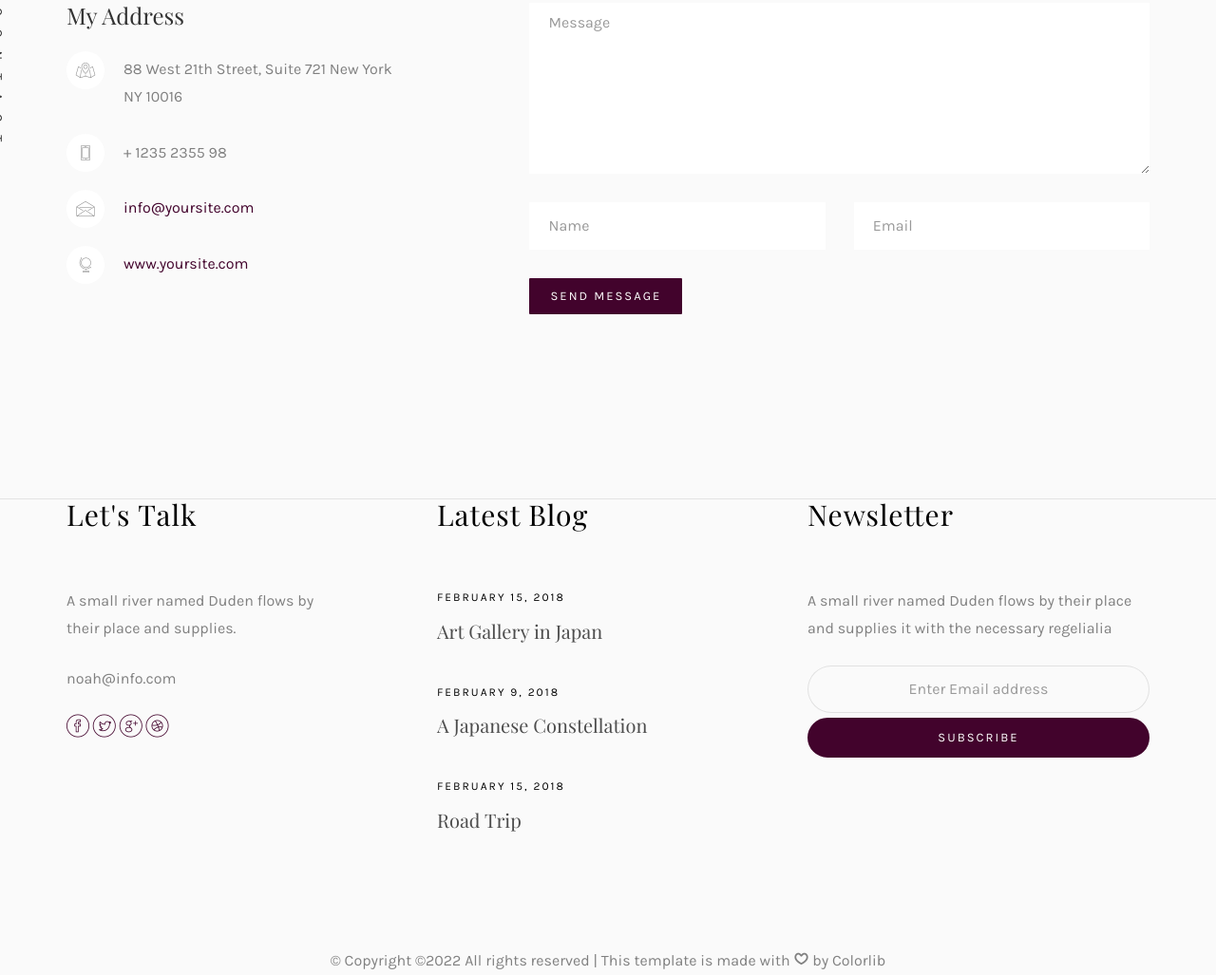
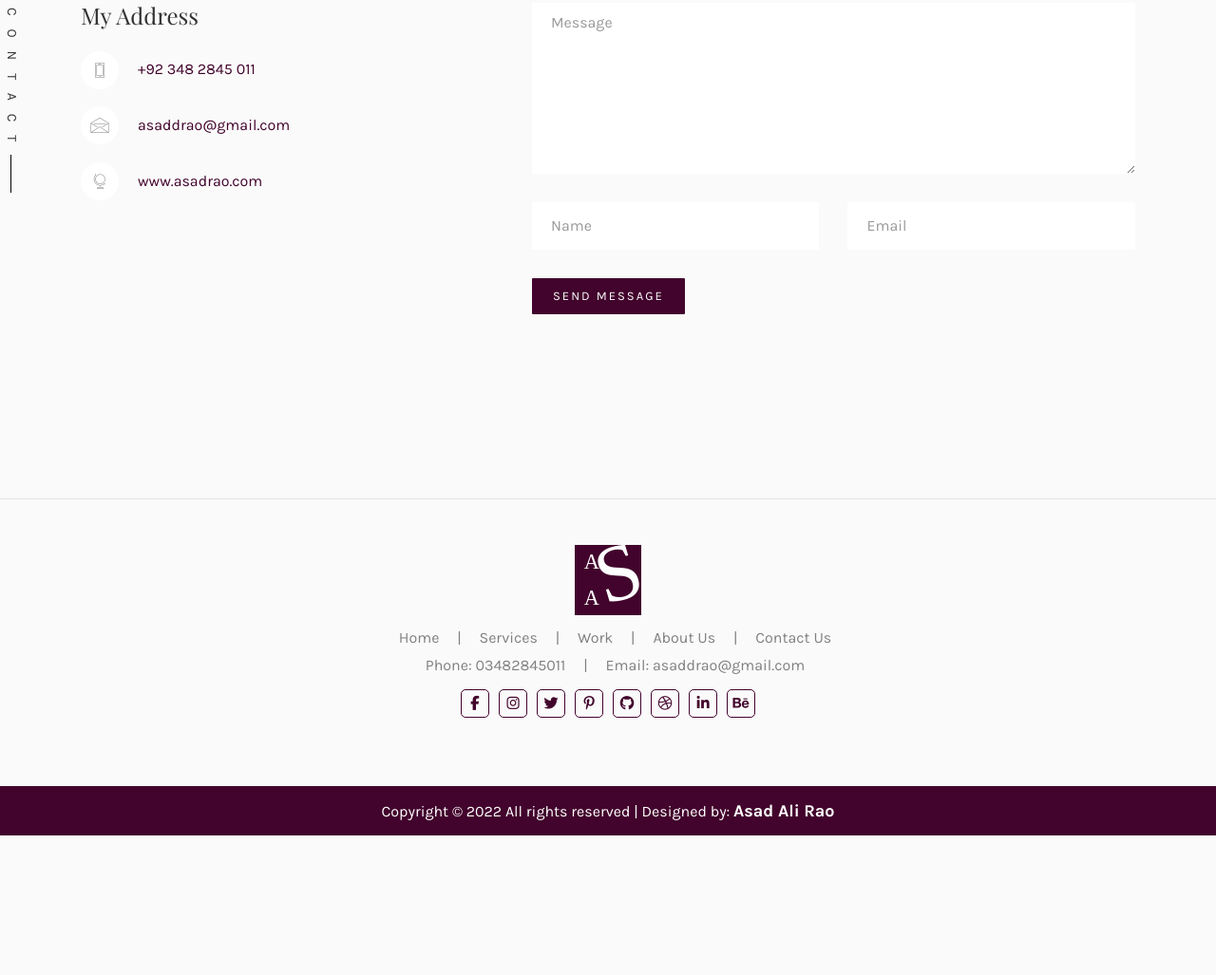
Before and after one commit to Asaddrao/asadrao, a plain HTML site: page contact.html in a window 1280 px wide. Shown: the part 275-1302 px from the top of the page at 95% size. After the commit the page ends 1155 px from the top, so only its background shows below. Drawn offline with nearby package versions, Linux system fonts and the light colour scheme; files whose address does not match are found by name; a web font is replaced by a local one.

Commit message:
contact update

```diff
--- a/contact.html
+++ b/contact.html
@@ -3,7 +3,7 @@
 	<head>
 	<meta charset="utf-8">
 	<meta http-equiv="X-UA-Compatible" content="IE=edge">
-	<title>Noah Template</title>
+	<title>Asad Rao</title>
 	<meta name="viewport" content="width=device-width, initial-scale=1">
 	<meta name="description" content="" />
 	<meta name="keywords" content="" />
@@ -30,6 +30,7 @@
 	<link rel="stylesheet" href="css/animate.css">
 	<!-- Icomoon Icon Fonts-->
 	<link rel="stylesheet" href="css/icomoon.css">
+	<link rel="stylesheet" href="https://cdn.jsdelivr.net/npm/bootstrap@5.2.1/dist/css/bootstrap.min.css">
 	<!-- Bootstrap  -->
 	<link rel="stylesheet" href="css/bootstrap.css">
 	<!-- Owl Carousel -->
@@ -55,7 +56,7 @@
 		<a href="#" class="js-colorlib-nav-toggle colorlib-nav-toggle active"><i></i></a>
 		<div class="js-fullheight colorlib-table">
 			<div class="colorlib-table-cell js-fullheight">
-				<div class="row">
+				<div class="row d-none">
 					<div class="col-md-12">
 						<div class="form-group">
 							<input type="text" class="form-control" id="search" placeholder="Enter any key to search...">
@@ -66,16 +67,16 @@
 				<div class="row">
 					<div class="col-md-12">
 						<ul>
-							<li><a href="index.html">Home</a></li>
+							<li class="active"><a href="index.html">Home</a></li>
 							<li><a href="services.html">Services</a></li>
 							<li><a href="work.html">Work</a></li>
 							<li><a href="blog.html">Blog</a></li>
 							<li><a href="about.html">About</a></li>
-							<li class="active"><a href="contact.html">Contact</a></li>
+							<li><a href="contact.html">Contact</a></li>
 						</ul>
 					</div>
 				</div>
-				<div class="row">
+				<div class="row d-none">
 					<div class="col-md-12">
 						<h2 class="head-title">Works</h2>
 						<a href="images/work-1.jpg" class="gallery image-popup-link text-center" style="background-image: url(images/work-1.jpg);">
@@ -101,9 +102,10 @@
 			<div class="container">
 				<div class="row">
 					<div class="col-md-12">
-						<div class="colorlib-navbar-brand">
-							<a class="colorlib-logo" href="index.html"><span>No</span><span>ah</span></a>
-						</div>
+						<img class="img-fluid" src="images/logo.svg" alt="Asad Ali Rao" width="70">
+						<!-- <div class="colorlib-navbar-brand">
+							<a class="colorlib-logo" href="index.html"><span>As</span><span>ad</span></a>
+						</div> -->
 						<a href="#" class="js-colorlib-nav-toggle colorlib-nav-toggle"><i></i></a>
 					</div>
 				</div>
@@ -134,10 +136,10 @@
 							<div class="col-md-4 animate-box">
 								<h3>My Address</h3>
 								<ul class="contact-info">
-									<li><span><i class="icon-map5"></i></span>88 West 21th Street, Suite 721 New York NY 10016</li>
-									<li><span><i class="icon-phone4"></i></span>+ 1235 2355 98</li>
-									<li><span><i class="icon-envelope2"></i></span><a href="#">info@yoursite.com</a></li>
-									<li><span><i class="icon-globe3"></i></span><a href="#">www.yoursite.com</a></li>
+									<!-- <li><span><i class="icon-map5"></i></span>88 West 21th Street, Suite 721 New York NY 10016</li> -->
+									<li><span><i class="icon-phone4"></i></span><a href="tel:923482845011">+92 348 2845 011</a></li>
+									<li><span><i class="icon-envelope2"></i></span><a href="mailto:">asaddrao@gmail.com</a></li>
+									<li><span><i class="icon-globe3"></i></span><a href="#">www.asadrao.com</a></li>
 								</ul>
 							</div>
 							<div class="col-md-7 col-md-push-1 animate-box">
@@ -174,62 +176,82 @@
 			<div id="footer">
 				<div class="container">
 					<div class="row">
-						<div class="col-md-4 col-pb-sm">
-							<div class="row">
-								<div class="col-md-10">
-									<h2>Let's Talk</h2>
-									<p>A small river named Duden flows by their place and supplies.</p>
-									<p><a href="#">noah@info.com</a></p>
-									<p class="colorlib-social-icons">
-										<a href="#"><i class="icon-facebook4"></i></a>
-										<a href="#"><i class="icon-twitter3"></i></a>
-										<a href="#"><i class="icon-googleplus"></i></a>
-										<a href="#"><i class="icon-dribbble2"></i></a>
-									</p>
+						<div class="col-md-12">
+							<div class="footerInner text-center">
+								<img class="img-fluid mb-3" src="images/logo.svg" alt="Asad Ali Rao" width="70">
+								<div class="fooContent">
+									<ul>
+										<li>Home</li>
+										<li>|</li>
+										<li>Services</li>
+										<li>|</li>
+										<li>Work</li>
+										<li>|</li>
+										<li>About Us</li>
+										<li>|</li>
+										<li>Contact Us</li>
+									</ul>
 								</div>
+								<div class="fooContent mb-3">
+									<ul>
+										<li><a href="tel:03482845011">Phone: 03482845011</a></li>
+										<li>|</li>
+										<li><a href="mailto:asaddrao@gmail.com">Email: asaddrao@gmail.com</a></li>
+									</ul>
 								</div>
+								<div class="colorlib-social-icons">
+									<ul class="justify-content-center">
+										<li>
+											<a href="https://www.facebook.com/asaddrao" target="_blank" rel="noreferrer" title="Facebook">
+												<i class="fab fa-facebook-f"></i>
+											</a>
+										</li>
+										<li>
+											<a href="https://www.instagram.com/asaddrao/" target="_blank" rel="noreferrer" title="Instagram">
+												<i class="fab fa-instagram"></i>
+											</a>
+										</li>
+										<li>
+											<a href="https://twitter.com/asaddrao" target="_blank" rel="noreferrer" title="Twitter">
+												<i class="fab fa-twitter"></i>
+											</a>
+										</li>
+										<li>
+											<a href="https://www.pinterest.com/asaddrao/" target="_blank" rel="noreferrer" title="Pinterest">
+												<i class="fab fa-pinterest-p"></i>
+											</a>
+										</li>
+										<li>
+											<a href="https://github.com/asaddrao" target="_blank" rel="noreferrer" title="Github">
+												<i class="fab fa-github"></i>
+											</a>
+										</li>
+										<li>
+											<a href="https://dribbble.com/asaddrao" target="_blank" rel="noreferrer" title="Dribbble">
+												<i class="fab fa-dribbble"></i>
+											</a>
+										</li>
+										<li>
+											<a href="https://www.linkedin.com/in/asaddrao/" target="_blank" rel="noreferrer" title="Linkedin">
+												<i class="fab fa-linkedin-in"></i>
+											</a>
+										</li>
+										<li>
+											<a href="https://www.behance.net/asaddrao" target="_blank" rel="noreferrer" title="Behance">
+												<i class="fab fa-behance"></i>
+											</a>
+										</li>
+									</ul>
 								</div>
-						<div class="col-md-4 col-pb-sm">
-							<h2>Latest Blog</h2>
-							<div class="f-entry">
-								<a href="#" class="featured-img" style="background-image: url(images/img-1.jpg);"></a>
-								<div class="desc">
-									<span>February 15, 2018</span>
-									<h3><a href="#">Art Gallery in Japan</a></h3>
-								</div>
-							</div>
-							<div class="f-entry">
-								<a href="#" class="featured-img" style="background-image: url(images/img-2.jpg);"></a>
-								<div class="desc">
-									<span>February 9, 2018</span>
-									<h3><a href="#">A Japanese Constellation</a></h3>
-								</div>
-							</div>
-							<div class="f-entry">
-								<a href="#" class="featured-img" style="background-image: url(images/img-3.jpg);"></a>
-								<div class="desc">
-									<span>February 15, 2018</span>
-									<h3><a href="#">Road Trip</a></h3>
-								</div>
-							</div>
-						</div>
-						<div class="col-md-4 col-pb-sm">
-							<h2>Newsletter</h2>
-							<p>A small river named Duden flows by their place and supplies it with the necessary regelialia</p>
-							<div class="subscribe text-center">
-								<div class="form-group">
-									<input type="text" class="form-control text-center" placeholder="Enter Email address">
-									<input type="submit" value="Subscribe" class="btn btn-primary btn-custom">
 							</div>
 						</div>
 					</div>
 				</div>
 				<div class="row">
-						<div class="col-md-12 text-center">
+					<div class="col-md-12 text-center ">
+						<div class="copyright">
 							<p>
-								&copy; <!-- Link back to Colorlib can't be removed. Template is licensed under CC BY 3.0. -->
-Copyright &copy;<script>document.write(new Date().getFullYear());</script> All rights reserved | This template is made with <i class="icon-heart4" aria-hidden="true"></i> by <a href="https://colorlib.com" target="_blank">Colorlib</a>
-<!-- Link back to Colorlib can't be removed. Template is licensed under CC BY 3.0. -->
+								Copyright &copy; 2022 All rights reserved | Designed by: <span>Asad Ali Rao</span>
 							</p>
 						</div>
 					</div>
@@ -238,9 +260,17 @@ Copyright &copy;<script>document.write(new Date().getFullYear());</script> All r
 		</footer>
 
 	</div>
-
+		<!-- Fontawesome v5-->
+		<script src="https://kit.fontawesome.com/14664128a6.js" crossorigin="anonymous"></script>
 		<!-- jQuery -->
 		<script src="js/jquery.min.js"></script>
+		<script src="https://cdn.jsdelivr.net/npm/bootstrap@5.2.1/dist/js/bootstrap.bundle.min.js"></script>
+		<script type="text/javascript">
+			var tooltipTriggerList = [].slice.call(document.querySelectorAll('[data-bs-toggle="tooltip"]'))
+			var tooltipList = tooltipTriggerList.map(function (tooltipTriggerEl) {
+			return new bootstrap.Tooltip(tooltipTriggerEl)
+			})
+		</script>
 		<!-- jQuery Easing -->
 		<script src="js/jquery.easing.1.3.js"></script>
 		<!-- Bootstrap -->
@@ -253,7 +283,7 @@ Copyright &copy;<script>document.write(new Date().getFullYear());</script> All r
 		<script src="js/jquery.magnific-popup.min.js"></script>
 		<script src="js/magnific-popup-options.js"></script>
 
-	<!-- Main JS (Do not remove) -->
+		<!-- Main JS -->
 		<script src="js/main.js"></script>
 
 	</body>
```
Lines whose indentation alone changed are shown as unchanged.
